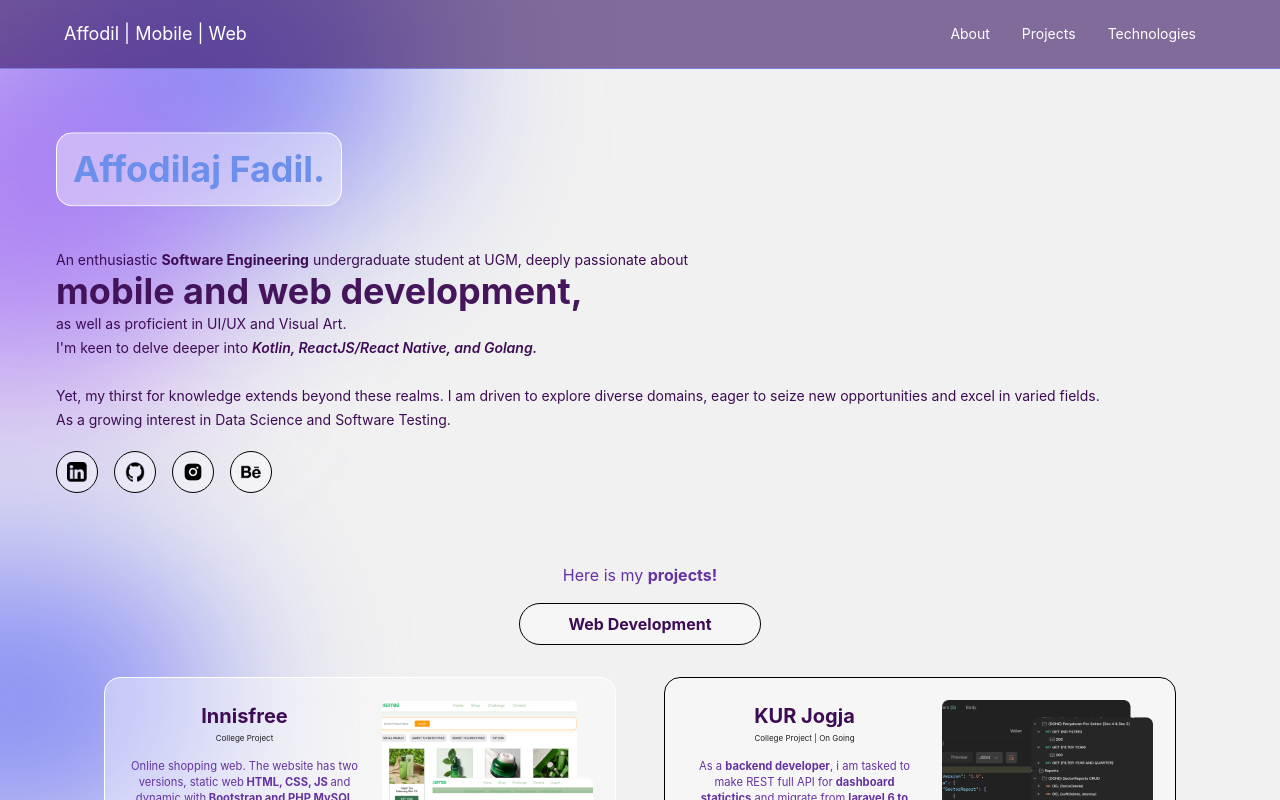
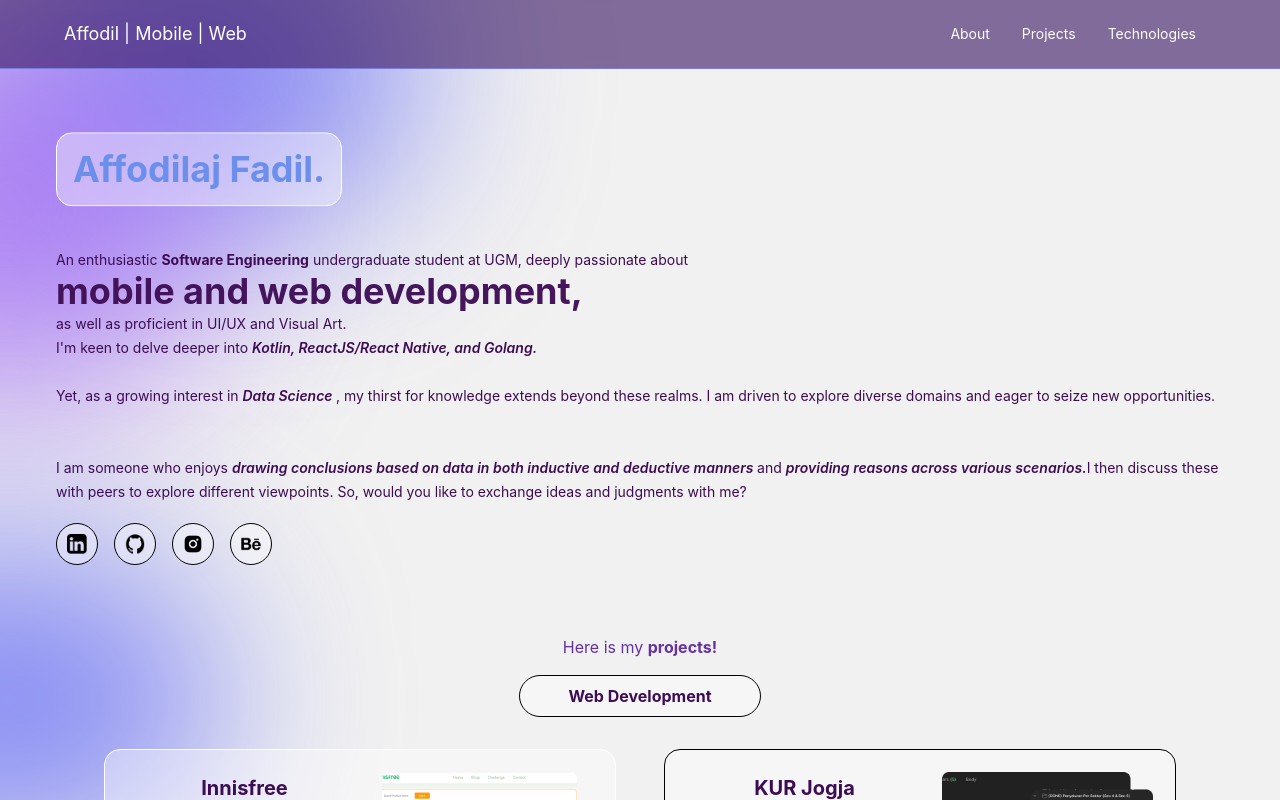
Before and after one commit to affodilajF/affodil-mine, a React (Vite) app: page /about in a window 1280 px wide. Shown: the top 800 px of the page. Built offline with nearby package versions, Linux system fonts and the light colour scheme.

Commit message:
edit desc

```diff
--- a/src/pages/MainScreen/index.jsx
+++ b/src/pages/MainScreen/index.jsx
@@ -71,11 +71,23 @@ const Screen = () => {
               </span>
               <br></br>
               <br></br>
-              Yet, my thirst for knowledge extends beyond these realms. I am
-              driven to explore diverse domains, eager to seize new
-              opportunities and excel in varied fields.
+              Yet, as a growing interest in{" "}
+              <span className="italic font-semibold"> Data Science </span>, my
+              thirst for knowledge extends beyond these realms. I am driven to
+              explore diverse domains and eager to seize new opportunities.
               <br></br>
-              As a growing interest in Data Science and Software Testing.
+              <br></br>
+              <br></br>I am someone who enjoys{" "}
+              <span className="italic font-semibold">
+                drawing conclusions based on data in both inductive and
+                deductive manners{" "}
+              </span>
+              and{" "}
+              <span className="italic font-semibold">
+                providing reasons across various scenarios.
+              </span>
+              I then discuss these with peers to explore different viewpoints.
+              So, would you like to exchange ideas and judgments with me?
             </a>
           </div>
           <div className="mt-5">
```
